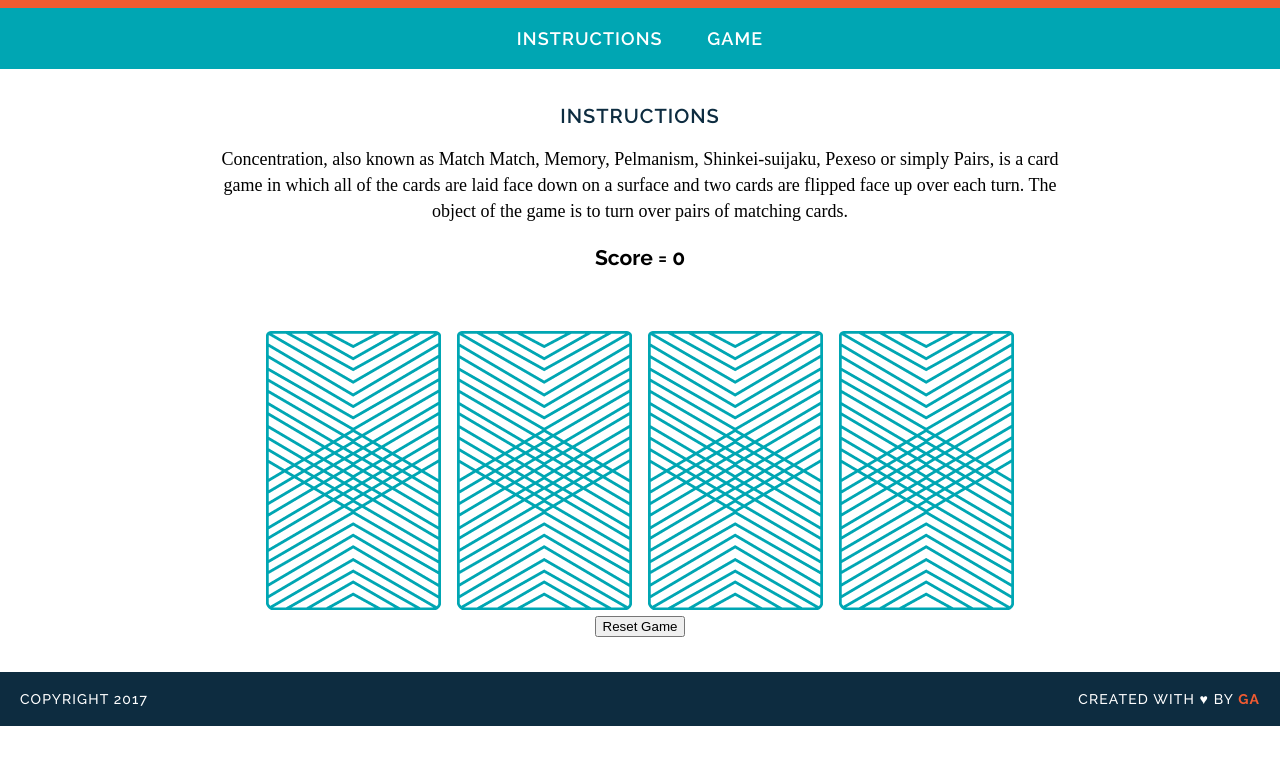
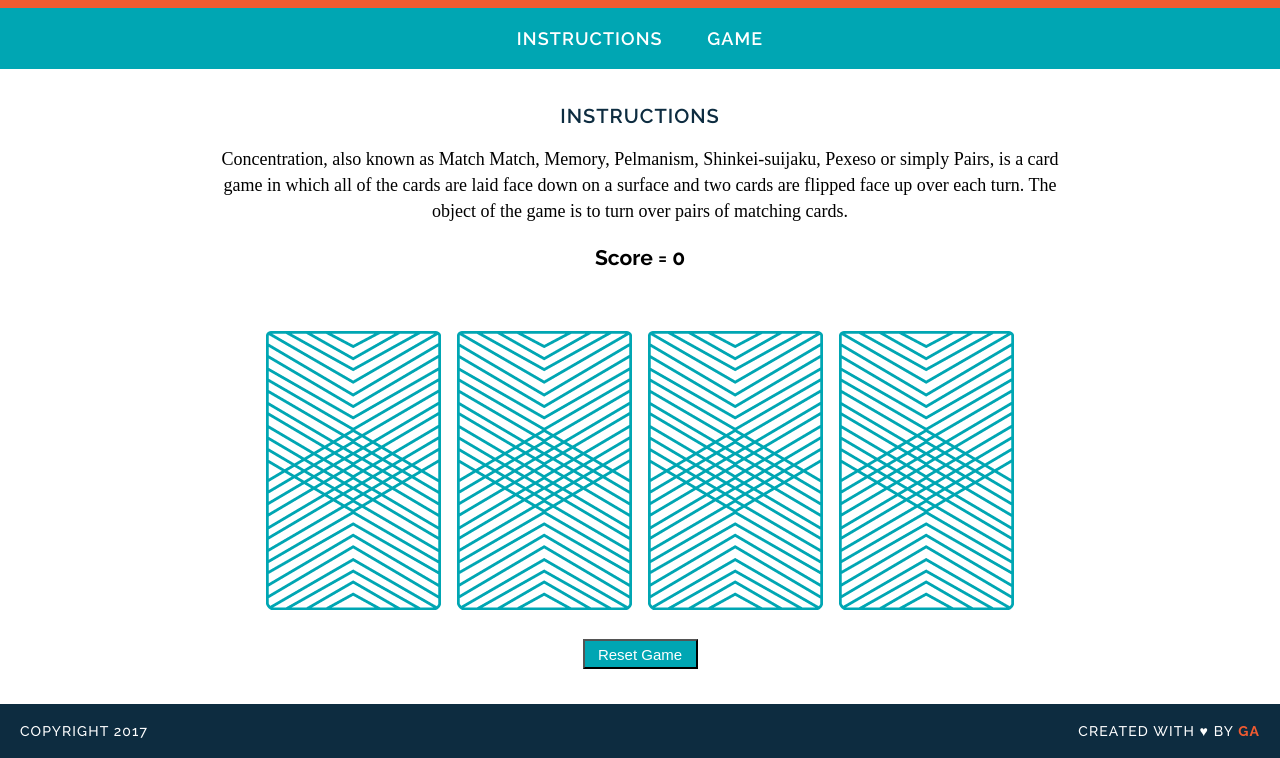
Before and after one commit to KL-dotcom/wdi-fundamentals-memorygame, a plain HTML site: page memory-game/index.html in a window 1280 px wide. Shown: the part 105-863 px from the top of the page. Before the commit the page ends 831 px from the top, so only its background shows below. Drawn offline with Linux system fonts and the light colour scheme; a web font is replaced by a local one.

Commit message:
updated css

```diff
--- a/memory-game/css/style.css
+++ b/memory-game/css/style.css
@@ -107,6 +107,19 @@ footer {
   font-weight: 500;
 
 }
+/* =============================
+BUTTON
+================================ */
+button {
+ background-color: #00A6B3;
+ color: white;
+ font-size: 15px;
+ height: 30px;
+ width: 115px;
+ margin-top: 25px;
+
+}
+
 
 .copyright {
   float: left;
```
